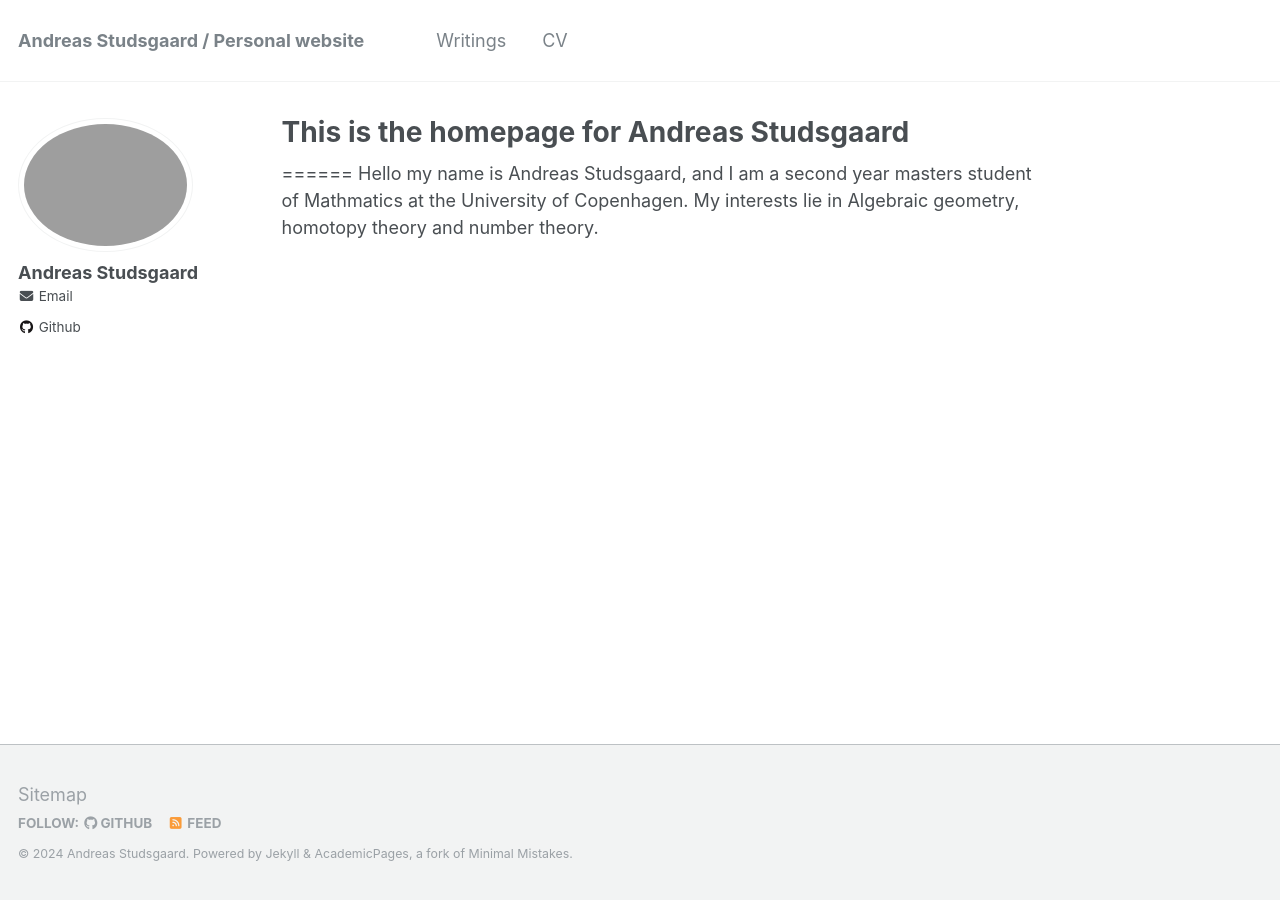
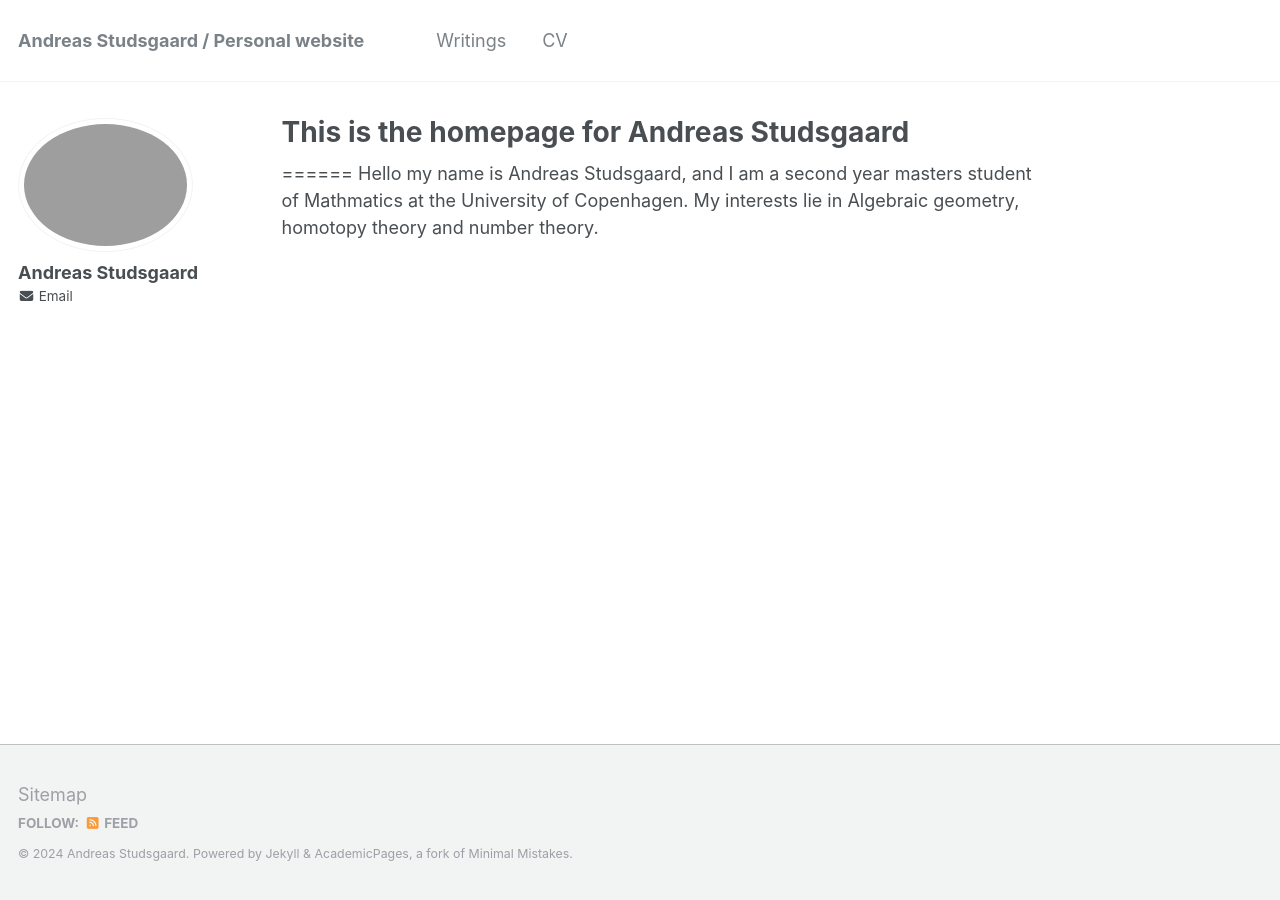
Before and after one commit to Fermat127/fermat127.github.io, a Jekyll site: the page built from _pages/about.md, in a window 1280 px wide. Built offline with Jekyll 4.4.1, drawn with Linux system fonts in a browser that asks for light colours.

Commit message:
Update _config.yml

```diff
--- a/_config.yml
+++ b/_config.yml
@@ -20,7 +20,7 @@
 #               Additional customization can be done by editing /_includes/author-profile.html
 author:
   # Biographic information
-  avatar           : "Profilepic2.png"
+  #avatar           : "Profilepic2.png"
   name             : "Andreas Studsgaard"
   #pronouns         : # example: "she/her"
   #bio              : "Short biography for the left-hand sidebar"
@@ -41,7 +41,7 @@
   #bitbucket        : # Username - Update with your username on the site
   #codepen          : # Username
  # dribbble         : # Username
-  github           : "academicpages"
+  #github           : "academicpages"
  # kaggle           : # Username
   #stackoverflow    : # User number or user number and name (i.e., use "1" or "1/jeff-atwood")
 
@@ -55,7 +55,7 @@
   #keybase          : # Username
   #instagram        : # Username
   #lastfm           : # Username
-  linkedin         : # Username
+  #linkedin         : # Username
   #mastodon         : # URL
   #medium           : # URL
   #pinterest        : # Username
```
